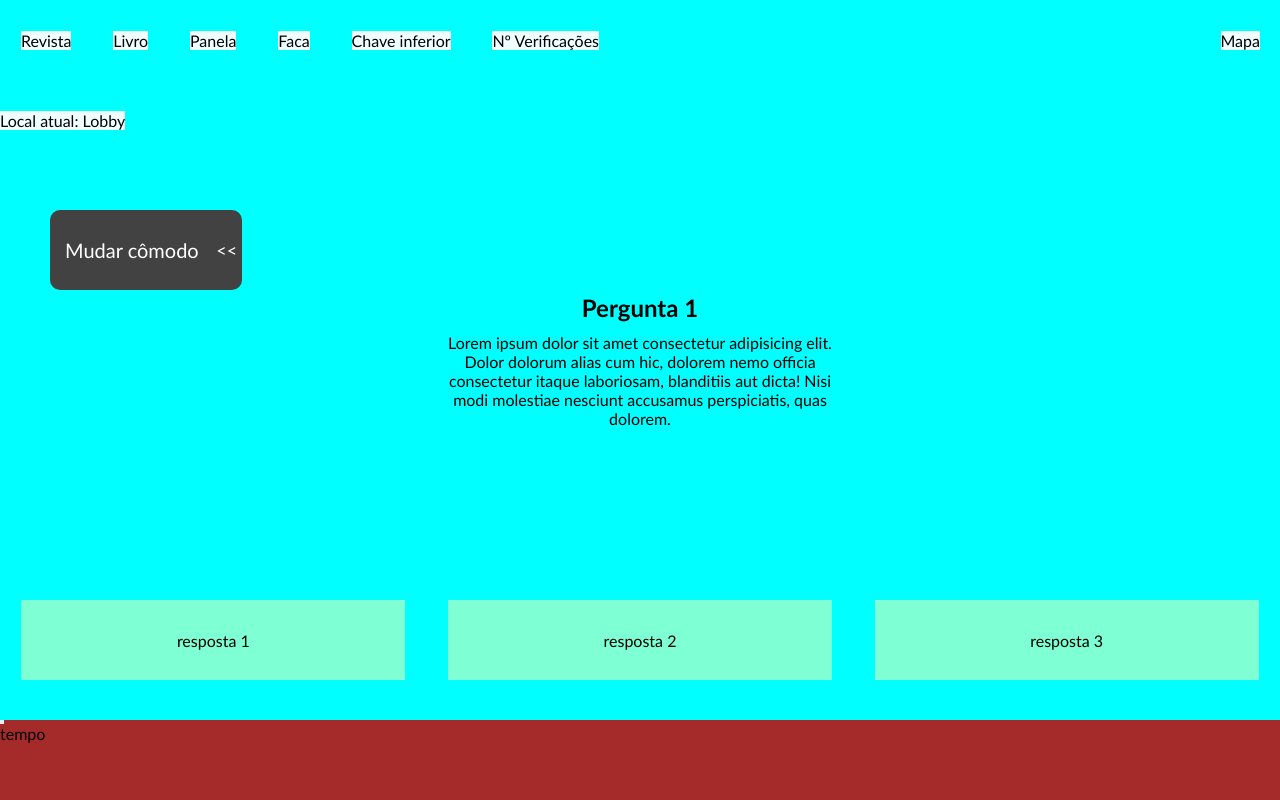
After one commit to carlos-verdeiro/gameRPG, a PHP site: page /pages/game/lobby.php in a window 1280 px wide. The commit adds this page. Run offline with PHP 8.4, Linux system fonts and the light colour scheme.

Commit message:
atualização game

```diff
--- /dev/null
+++ b/assets/css/jogo.css
@@ -0,0 +1,201 @@
+@import url(color.css);
+
+/* arrow animation */
+@keyframes slide-right {
+    0% {
+        transform: translateX(0);
+        opacity: 0;
+    }
+
+    100% {
+        transform: translateX(-10px);
+        opacity: 1;
+    }
+}
+
+* {
+    margin: 0;
+    padding: 0;
+    font-family: 'Trebuchet MS', 'Lucida Sans Unicode', 'Lucida Grande', 'Lucida Sans', Arial, sans-serif;
+}
+
+#telaPrincipal {
+    width: 100vw;
+    height: 100vh;
+    background-color: aqua;
+
+    & #section1 {
+        width: 100%;
+        height: 10%;
+        display: flex;
+        align-items: center;
+        justify-content: space-between;
+
+        & #inventario {
+            width: 50%;
+            height: 100%;
+
+            & ul {
+                height: 100%;
+                width: 100%;
+                display: flex;
+                align-items: center;
+                justify-content: space-around;
+
+                & li {
+                    text-align: center;
+                    list-style: none;
+                    background-color: azure;
+                }
+            }
+        }
+
+        & #divMapa {
+            width: 50%;
+            height: 100;
+            display: flex;
+            align-items: center;
+            justify-content: right;
+            flex-direction: row;
+            padding-inline: 20px;
+
+            & p{
+                background-color: azure;
+            }
+        }
+    }
+
+    & #section2 {
+        width: 100%;
+        height: 10%;
+
+        & #local {
+            display: flex;
+            align-items: center;
+            justify-content: left;
+            width: 100%;
+            height: 100%;
+            & p{
+                background-color: azure;
+            }
+        }
+
+    }
+
+    & #section3 {
+        width: 100%;
+        height: 50%;
+        display: flex;
+        align-items: center;
+        justify-content: center;
+        flex-direction: row;
+
+        & #mudarComodo {
+            width: 32.5%;
+            height: 100%;
+
+            & .button {
+                margin: 50px;
+                width: 50%;
+                height: 80px;
+                display: flex;
+                align-items: center;
+                justify-content: flex-start;
+                gap: 10px;
+                padding: 0px 15px;
+                background-color: rgb(66, 66, 66);
+                border-radius: 10px;
+                color: white;
+                border: none;
+                position: relative;
+                cursor: pointer;
+                transition-duration: .2s;
+                font-size: 20px;
+
+                & .arrow {
+                    position: absolute;
+                    right: 0;
+                    width: 30px;
+                    height: 100%;
+                    font-size: 18px;
+                    display: flex;
+                    align-items: center;
+                    justify-content: center;
+                }
+            }
+
+            & .button:hover {
+                background-color: rgb(77, 77, 77);
+                transition-duration: .2s;
+            }
+
+            & .button:hover .arrow {
+                animation: slide-right .6s ease-out both;
+            }
+
+            & .button:active {
+                transform: translate(1px, 1px);
+                transition-duration: .2s;
+            }
+
+        }
+
+        & #divPergunta {
+            width: 35%;
+            height: 100%;
+            display: flex;
+            align-items: center;
+            justify-content: center;
+            flex-direction: column;
+            padding: 50px;
+
+            & h1 {
+                width: 100%;
+                text-align: center;
+                height: 10%;
+            }
+
+            & p {
+                width: 100%;
+                text-align: center;
+                max-height: 70%;
+            }
+        }
+
+        & #divSeparador {
+            width: 32.5%;
+            height: 100%;
+        }
+    }
+
+    & #section4 {
+        width: 100%;
+        height: 20%;
+        display: flex;
+        align-items: center;
+        justify-content: space-around;
+
+        & .respostas {
+            width: 30%;
+            height: 50%;
+            background-color: aquamarine;
+            display: flex;
+            align-items: center;
+            justify-content: center;
+        }
+
+    }
+
+    & #section5 {
+        background-color: brown;
+        width: 100%;
+        height: 10%;
+        & #configuracao {
+            display: flex;
+            flex-direction: left;
+            justify-content: bottom;
+        }
+
+        & #tempoJogo {}
+    }
+}
--- a/index.php
+++ b/index.php
@@ -12,10 +12,11 @@
     <main class="telaInicial">
         <h1 id="titulo">A Busca pelo Graal</h1>
         <section class="sectionOpcoes">
-            <a href="pages/game/iniciarJG.php" class="opcoes">Iniciar Jogo</a>
+            <a href="pages/game/lobby.php" class="opcoes">Iniciar Jogo</a>
             <a href="pages/config.php" class="opcoes">Configurações</a>
             <a href="pages/creditos.php" class="opcoes">Créditos</a>
         </section>
     </main>
 </body>
+
 </html>
--- /dev/null
+++ b/pages/game/lobby.php
@@ -0,0 +1,73 @@
+<!DOCTYPE html>
+<html lang="pt-br">
+
+<head>
+    <meta charset="UTF-8">
+    <meta name="viewport" content="width=device-width, initial-scale=1.0">
+    <link rel="stylesheet" href="../../assets/css/jogo.css">
+    <title>A Busca pelo Graal</title>
+</head>
+
+<body>
+    <main id="telaPrincipal">
+        <section id="section1">
+            <div id="inventario">
+                <ul>
+                    <li>Revista</li>
+                    <li>Livro</li>
+                    <li>Panela</li>
+                    <li>Faca</li>
+                    <li>Chave inferior</li>
+                    <li>Nº Verificações</li>
+                </ul>
+            </div>
+            <div id="divMapa">
+                <p>Mapa</p>
+            </div>
+        </section>
+        <section id="section2">
+            <div id="local">
+                <p>Local atual: Lobby</p>
+            </div>
+        </section>
+        <section id="section3">
+            <div id="mudarComodo">
+                <button class="button">
+                    Mudar cômodo
+                    <div class="arrow"><<</div>
+                </button>
+
+            </div>
+            <div id="divPergunta">
+                <h1>Pergunta 1</h1>
+                <p>Lorem ipsum dolor sit amet consectetur adipisicing elit. Dolor dolorum alias cum hic, dolorem nemo
+                    officia consectetur itaque laboriosam, blanditiis aut dicta! Nisi modi molestiae nesciunt accusamus
+                    perspiciatis, quas dolorem.</p>
+            </div>
+            <div id="divSeparador">
+
+            </div>
+        </section>
+        <section id="section4">
+            <div id="resposta1" class="respostas">
+                <p>resposta 1</p>
+            </div>
+            <div id="resposta2" class="respostas">
+                <p>resposta 2</p>
+            </div>
+            <div id="resposta3" class="respostas">
+                <p>resposta 3</p>
+            </div>
+        </section>
+        <section id="section5">
+            <div id="configuracao">
+                <button></button>
+            </div>
+            <div id="tempoJogo">
+                <p>tempo</p>
+            </div>
+        </section>
+    </main>
+</body>
+
+</html>
```
Also changed, not shown: pages/game/creditos.css (deleted), pages/game/iniciarJG.php (deleted).
